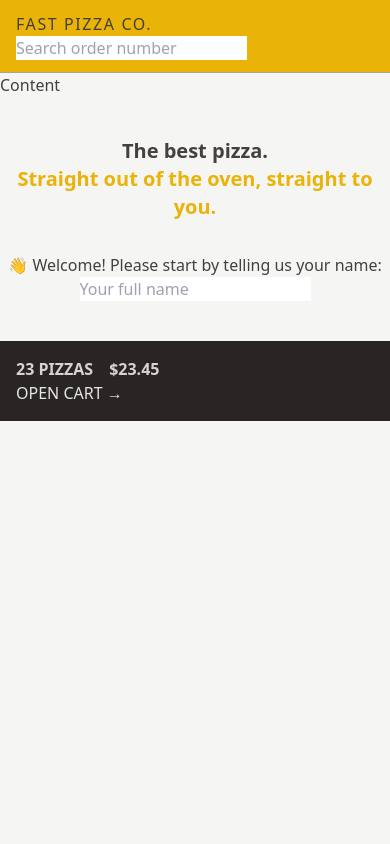
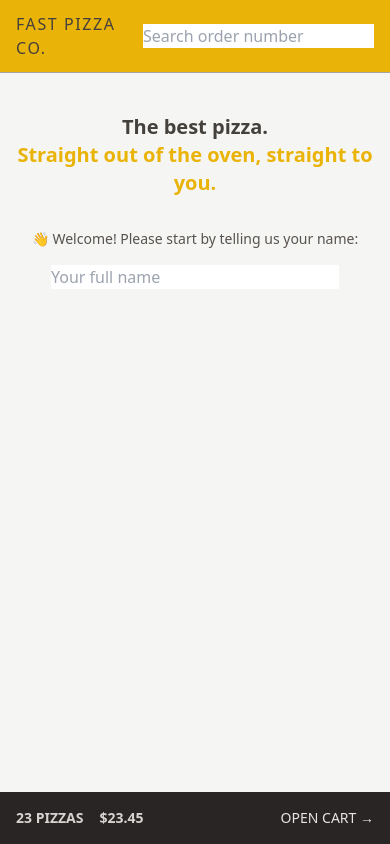
Before and after one commit to Cr1sti4n85/pizza-app, a React (Vite) app: page / in a window 390 px wide. Built offline with nearby package versions, Linux system fonts and the light colour scheme.

Commit message:
Add responsive design

```diff
--- a/src/features/cart/CartOverview.jsx
+++ b/src/features/cart/CartOverview.jsx
@@ -2,8 +2,8 @@ import { Link } from "react-router-dom";
 
 function CartOverview() {
   return (
-    <div className="bg-stone-800 p-4 uppercase text-stone-200">
-      <p className="space-x-4 font-semibold text-stone-300">
+    <div className="flex items-center justify-between bg-stone-800 px-4 py-4 text-sm uppercase text-stone-200 sm:px-6 md:text-base">
+      <p className="space-x-4 font-semibold text-stone-300 sm:space-x-6">
         <span>23 pizzas</span>
         <span>$23.45</span>
       </p>
--- a/src/features/user/CreateUser.jsx
+++ b/src/features/user/CreateUser.jsx
@@ -9,13 +9,16 @@ function CreateUser() {
 
   return (
     <form onSubmit={handleSubmit}>
-      <p>👋 Welcome! Please start by telling us your name:</p>
+      <p className="mb-4 text-sm text-stone-600 md:text-base">
+        👋 Welcome! Please start by telling us your name:
+      </p>
 
       <input
         type="text"
         placeholder="Your full name"
         value={username}
         onChange={(e) => setUsername(e.target.value)}
+        className="w-72"
       />
 
       {username !== "" && (
--- a/src/features/user/Username.jsx
+++ b/src/features/user/Username.jsx
@@ -1,5 +1,5 @@
 function Username() {
-  return <div className="hidden text-sm font-semibold">Cristian</div>;
+  return <div className="hidden text-sm font-semibold md:block">Cristian</div>;
 }
 
 export default Username;
--- a/src/ui/AppLayout.jsx
+++ b/src/ui/AppLayout.jsx
@@ -8,14 +8,15 @@ function AppLayout() {
   const navigation = useNavigation();
   const isLoading = navigation.state === "loading";
   return (
-    <div className="layout">
+    <div className="grid h-screen grid-rows-[auto_1fr_auto]">
       {isLoading && <Loader />}
       <Header />
-      <main>
-        <h1>Content</h1>
-        {/*Outlet renders child component */}
-        <Outlet />
-      </main>
+      <div className="overflow-scroll">
+        <main className="mx-auto max-w-3xl overflow-scroll">
+          {/*Outlet renders child component */}
+          <Outlet />
+        </main>
+      </div>
       <CartOverview />
     </div>
   );
--- a/src/ui/Header.jsx
+++ b/src/ui/Header.jsx
@@ -4,7 +4,7 @@ import Username from "../features/user/Username";
 
 function Header() {
   return (
-    <header className="border-b border-stone-400 bg-yellow-500 px-4 py-3 uppercase">
+    <header className="flex items-center justify-between border-b border-stone-400 bg-yellow-500 px-4 py-3 uppercase sm:px-6">
       <Link to="/" className="tracking-widest">
         Fast Pizza Co.
       </Link>
--- a/src/ui/Home.jsx
+++ b/src/ui/Home.jsx
@@ -2,8 +2,8 @@ import CreateUser from "../features/user/CreateUser";
 
 function Home() {
   return (
-    <div className="my-10 text-center">
-      <h1 className="mb-8 text-xl font-semibold">
+    <div className="my-10 px-4 text-center sm:my-16">
+      <h1 className="mb-8 text-xl font-semibold md:text-3xl">
         The best pizza.
         <br />
         <span className="text-yellow-500">
```
